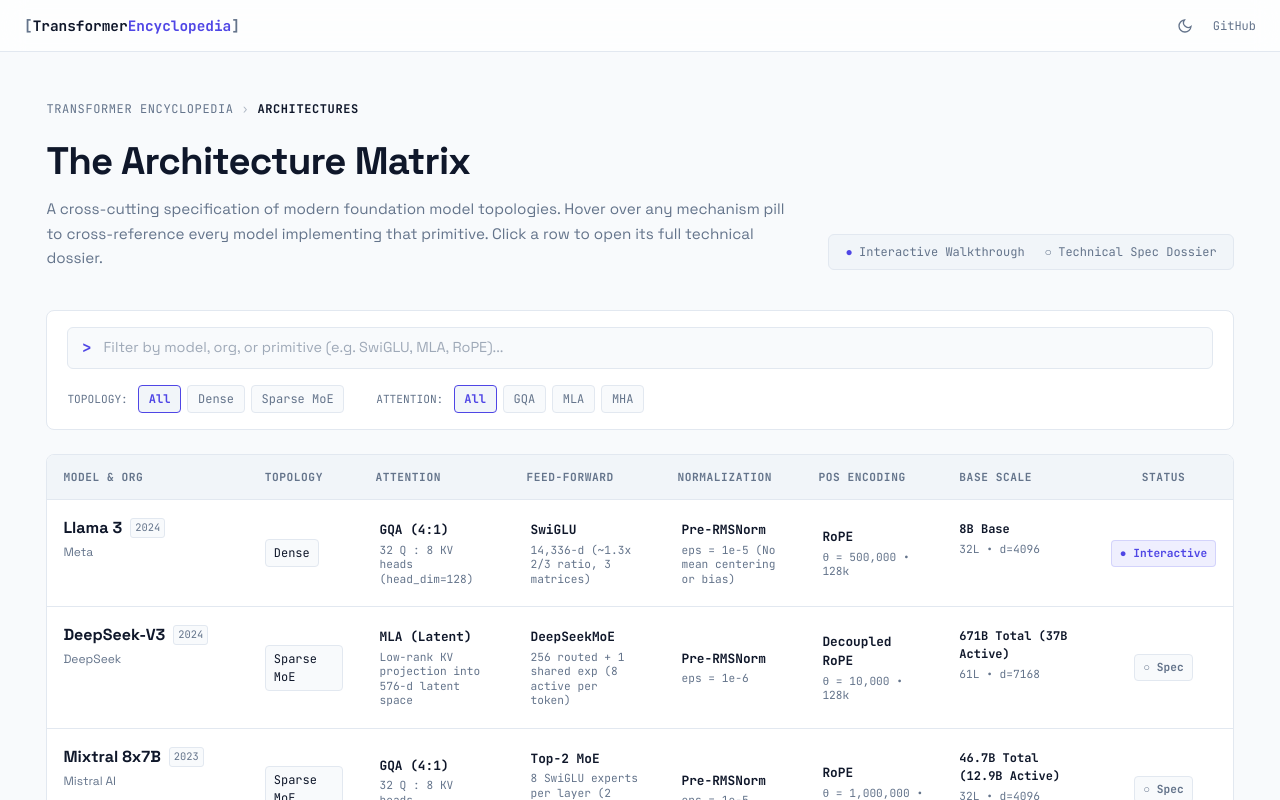
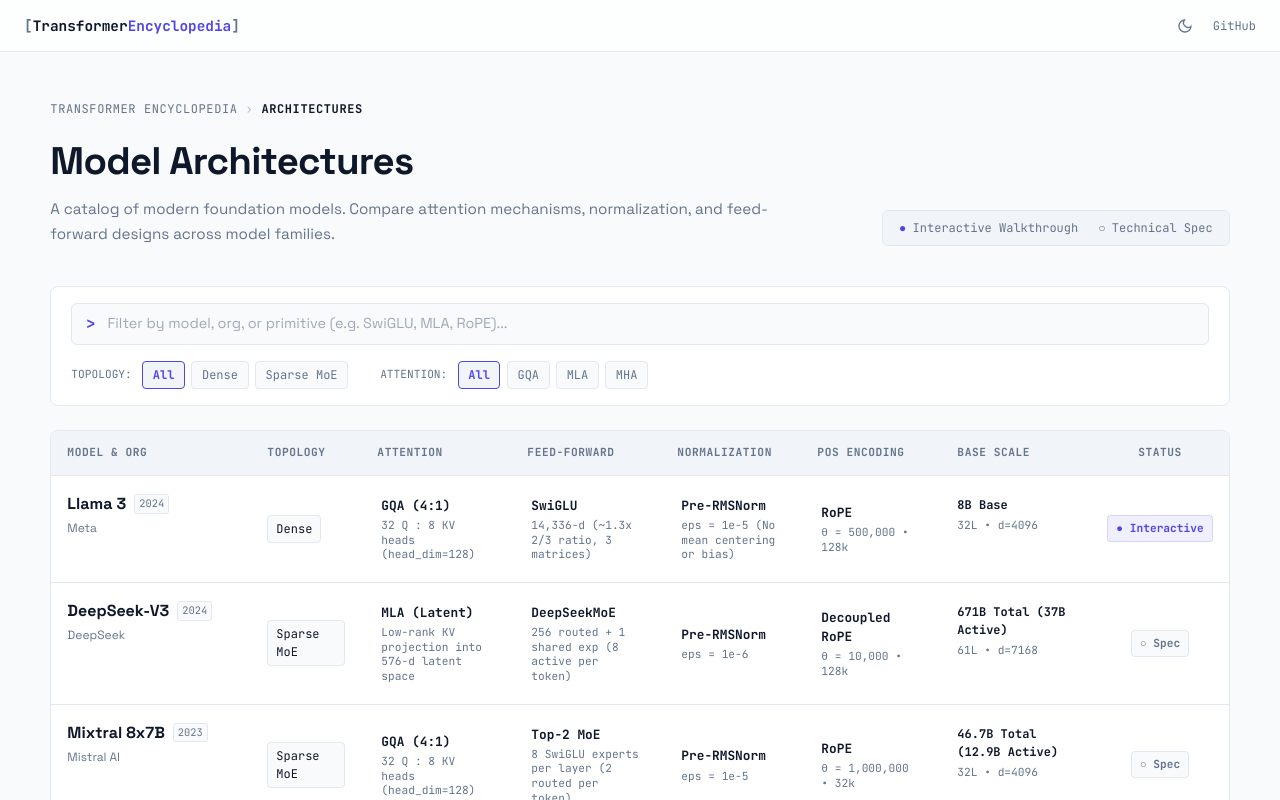
Before and after one commit to AlanPonnachan/transformer-encyclopedia, a SvelteKit app: page /architectures in a window 1280 px wide. Shown: the top 800 px of the page. Built offline with nearby package versions, Linux system fonts and the light colour scheme.

Commit message:
change architecture overview

```diff
--- a/src/routes/architectures/+page.svelte
+++ b/src/routes/architectures/+page.svelte
@@ -54,7 +54,7 @@
       referenceScale: { config: '8B Base', layers: 32, dim: 4096, heads: 32, vocab: '128k' },
       hasInteractive: true,
       route: '/architectures/llama3',
-      notes: 'The industry-standard open-weights recipe. Unifies 4:1 GQA across all scales and scales context to 128k with theta=500k.'
+      notes: 'A standard dense autoregressive Transformer. Rather than adopting a mixture-of-experts model, Meta prioritized training stability at scale. Architectural changes over Llama 2 are deliberately targeted: 8 KV-head Grouped-Query Attention across all scales, an expanded 128K vocabulary, and raising the RoPE base frequency to 500,000 to natively support up to 128K context windows.'
     },
     {
       id: 'deepseek-v3',
@@ -178,7 +178,7 @@
 
 <div class="matrix-page">
 
-  <!-- HEADER -->
+  <!-- PAGE HEADER -->
   <header class="page-header">
     <nav class="breadcrumb" aria-label="Breadcrumb">
       <a href="{base}/" class="crumb-link">Transformer Encyclopedia</a>
@@ -187,15 +187,15 @@
     </nav>
     <div class="header-main">
       <div>
-        <h1>The Architecture Matrix</h1>
+        <h1>Model Architectures</h1>
         <p>
-          A cross-cutting specification of modern foundation model topologies. Hover over any mechanism pill to cross-reference every model implementing that primitive. Click a row to open its full technical dossier.
+          A catalog of modern foundation models. Compare attention mechanisms, normalization, and feed-forward designs across model families.
         </p>
       </div>
 
       <div class="legend-box">
         <span class="legend-item"><span class="dot-interactive">●</span> Interactive Walkthrough</span>
-        <span class="legend-item"><span class="dot-spec">○</span> Technical Spec Dossier</span>
+        <span class="legend-item"><span class="dot-spec">○</span> Technical Spec</span>
       </div>
     </div>
   </header>
@@ -375,12 +375,12 @@
 
       <div class="drawer-body">
         <div class="drawer-section">
-          <h3>Architectural Role</h3>
+          <h3>Architecture Overview</h3>
           <p class="role-desc">{selectedModel.notes}</p>
         </div>
 
         <div class="drawer-section">
-          <h3>Canonical Tensor Footprint ({selectedModel.referenceScale.config})</h3>
+          <h3>Key Hyperparameters ({selectedModel.referenceScale.config})</h3>
           <div class="stats-matrix">
             <div class="stat-box"><span class="k">LAYERS</span><strong class="v">{selectedModel.referenceScale.layers}</strong></div>
             <div class="stat-box"><span class="k">HIDDEN DIM</span><strong class="v">{selectedModel.referenceScale.dim}</strong></div>
```
